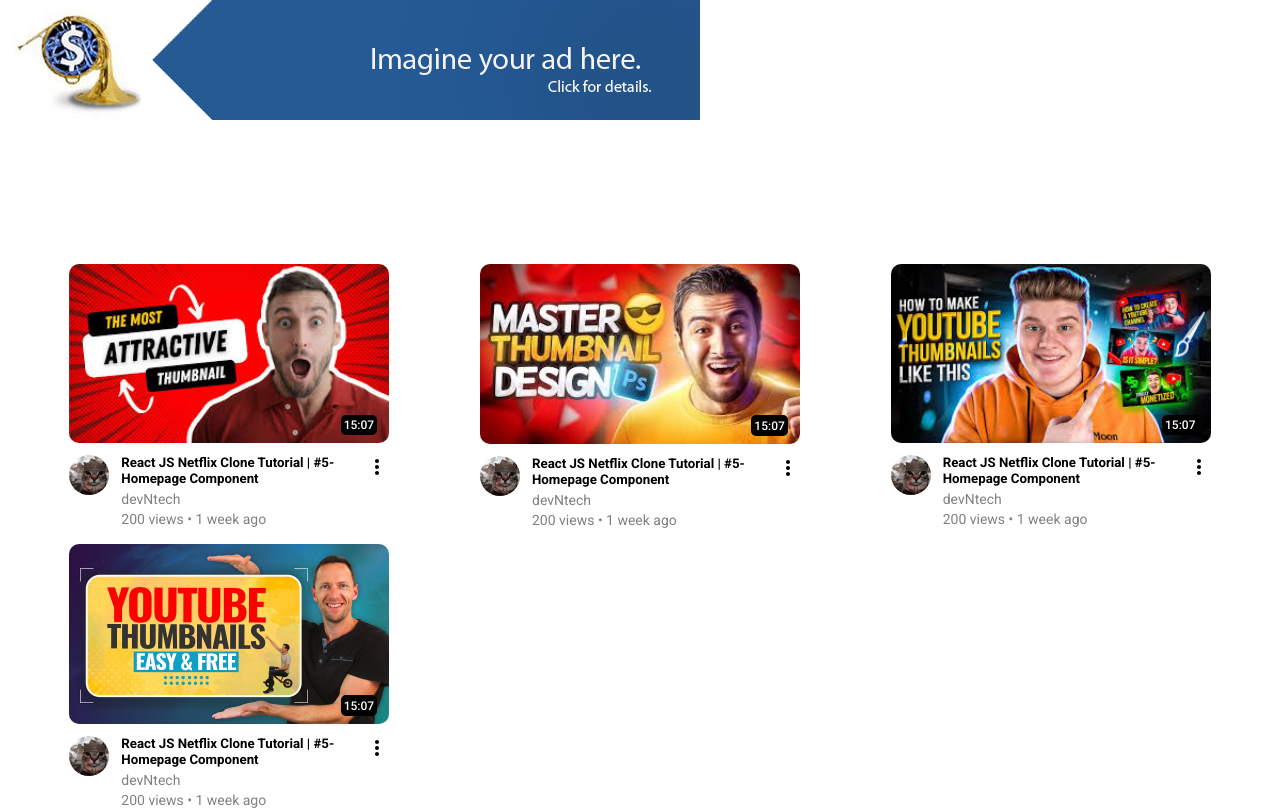
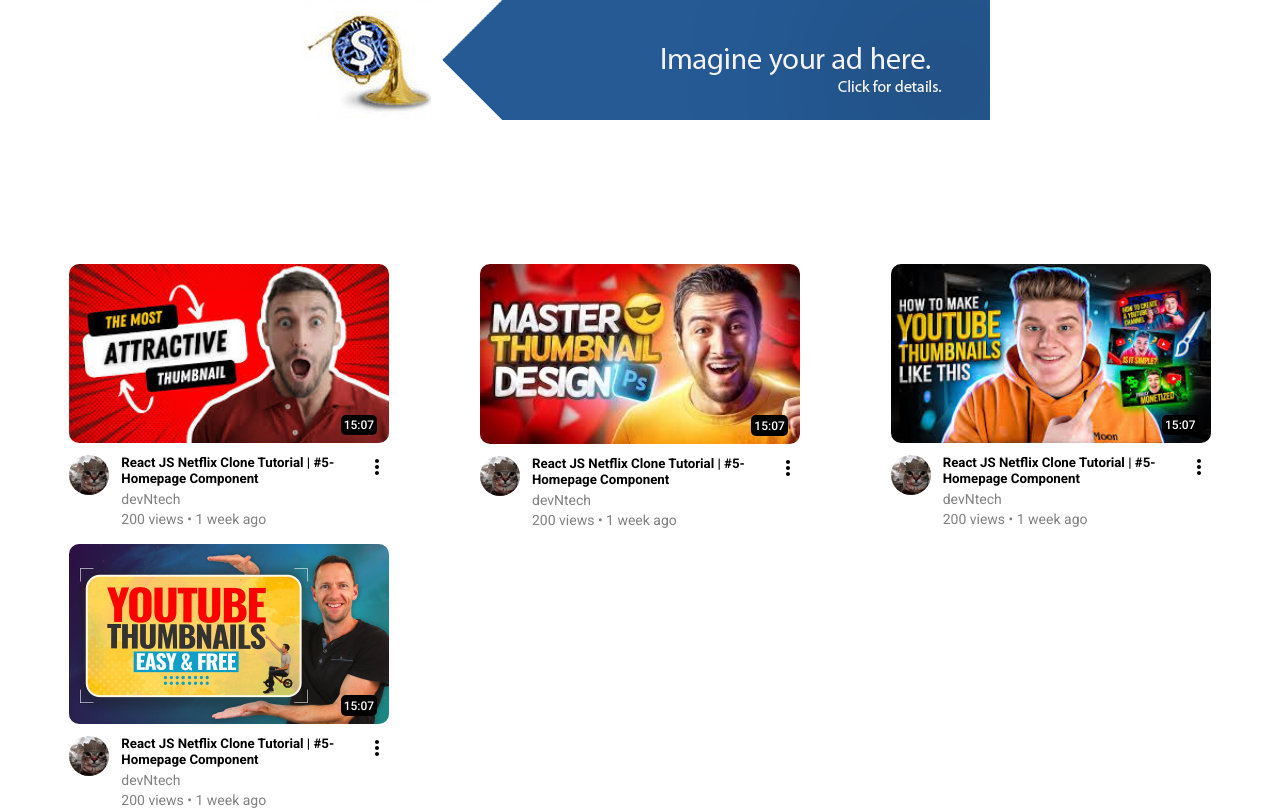
Before and after one commit to huynguyenj/youtube_landingpage, a React (Vite) app: page / in a window 1280 px wide. Built offline with nearby package versions, Linux system fonts and the light colour scheme.

Commit message:
ad banner

```diff
--- a/src/App.css
+++ b/src/App.css
@@ -10,3 +10,9 @@
     margin-top: 8rem;
     padding: 1rem 3rem;
 }
+
+.ad-banner {
+    display: flex;
+    justify-content: center;
+    align-items: center;
+}
--- a/src/components/AdBanner.css
+++ b/src/components/AdBanner.css
@@ -1,5 +1,4 @@
 .ad-image {
-    display: flex;
-    justify-content: center;
-    align-items: center;
+    max-width: 100%;
+    max-height: 100%;
 }
```
